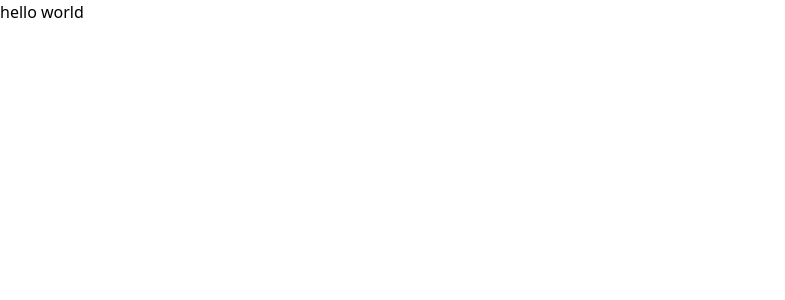
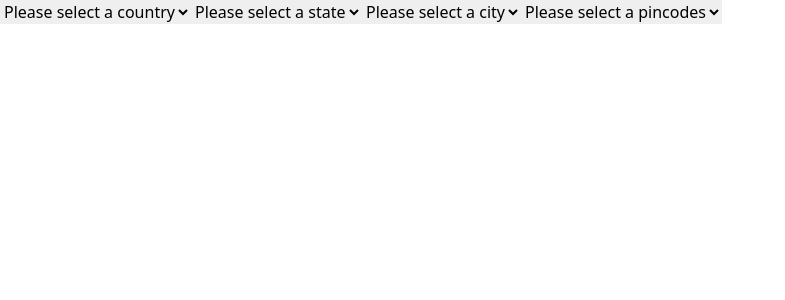
Before and after one commit to sachin-rohilla/Multi-Dropdowns-App, a React (Vite) app: page / in a window 1280 px wide. Shown: the top 300 px of the page, without its empty margins (0-785 px from the left). Built offline with nearby package versions, Linux system fonts and the light colour scheme.

Commit message:
add-dropdowns

```diff
--- a/src/App.jsx
+++ b/src/App.jsx
@@ -1,11 +1,63 @@
 import { useState } from "react";
 
 import "./App.css";
+import SelectComp from "./components/SelectComp";
+import { cities, countries, pincodes, states } from "./constants/constants";
 
 function App() {
+  const [countryId, setCountryId] = useState(null);
+  const [stateId, setStateId] = useState(null);
+  const [cityId, setCityId] = useState(null);
+  const handleChange = (e) => {
+    setCountryId(e.target.value);
+    setStateId(e.target.value);
+    setCityId(e.target.value);
+  };
   return (
     <>
-      <h1>hello world</h1>
+      <div>
+        <select onChange={handleChange}>
+          <option value="">Please select a country</option>
+
+          {countries?.map((item) => (
+            <option key={item?.countryId} value={item.countryId}>
+              {item?.name}
+            </option>
+          ))}
+        </select>
+        <select onChange={handleChange}>
+          <option value="">Please select a state</option>
+          {states
+            ?.filter((filterItem) => filterItem?.countryId == countryId)
+            ?.map((item) => (
+              <option key={item?.stateId} value={item?.stateId}>
+                {item?.name}
+              </option>
+            ))}
+        </select>
+
+        <select onChange={handleChange}>
+          <option value="">Please select a city</option>
+          {cities
+            ?.filter((filterItem) => filterItem?.stateId == stateId)
+            ?.map((item) => (
+              <option key={item?.cityId} value={item?.cityId}>
+                {item?.name}
+              </option>
+            ))}
+        </select>
+
+        <select onChange={handleChange}>
+          <option value="">Please select a pincodes</option>
+          {pincodes
+            ?.filter((filterItem) => filterItem?.cityId == cityId)
+            ?.map((item) => (
+              <option key={item?.pincodId} value={item?.pincodId}>
+                {item?.code}
+              </option>
+            ))}
+        </select>
+      </div>
     </>
   );
 }
--- /dev/null
+++ b/src/components/SelectComp.jsx
@@ -0,0 +1,14 @@
+import React from "react";
+
+const SelectComp = ({ id, label, value, handleChange }) => {
+  return (
+    <div>
+      <label htmlFor={id}>{label}</label>
+      <select id={id} onChange={handleChange}>
+        <option value={value}>{value}</option>
+      </select>
+    </div>
+  );
+};
+
+export default SelectComp;
--- /dev/null
+++ b/src/constants/constants.jsx
@@ -0,0 +1,35 @@
+export const countries = [
+  { countryId: 1, name: "United States" },
+  { countryId: 2, name: "Canada" },
+  { countryId: 3, name: "United Kingdom" },
+  { countryId: 4, name: "Australia" },
+  { countryId: 5, name: "Germany" },
+  { countryId: 6, name: "India" },
+];
+
+export const states = [
+  { stateId: 1, countryId: 1, name: "California" },
+  { stateId: 2, countryId: 2, name: "Ontario" },
+  { stateId: 3, countryId: 3, name: "England" },
+  { stateId: 4, countryId: 4, name: "New South Wales" },
+  { stateId: 5, countryId: 5, name: "Bavaria" },
+  { stateId: 6, countryId: 6, name: "Maharashtra" },
+];
+
+export const cities = [
+  { cityId: 1, stateId: 1, name: "Los Angeles" },
+  { cityId: 2, stateId: 2, name: "Toronto" },
+  { cityId: 3, stateId: 3, name: "London" },
+  { cityId: 4, stateId: 4, name: "Sydney" },
+  { cityId: 5, stateId: 5, name: "Munich" },
+  { cityId: 6, stateId: 6, name: "Mumbai" },
+];
+
+export const pincodes = [
+  { pincodId: 1, cityId: 1, code: "90001" },
+  { pincodId: 2, cityId: 2, code: "M5H 2N2" },
+  { pincodId: 3, cityId: 3, code: "SW1A 1AA" },
+  { pincodId: 4, cityId: 4, code: "2000" },
+  { pincodId: 5, cityId: 5, code: "80331" },
+  { pincodId: 6, cityId: 6, code: "400001" },
+];
```
